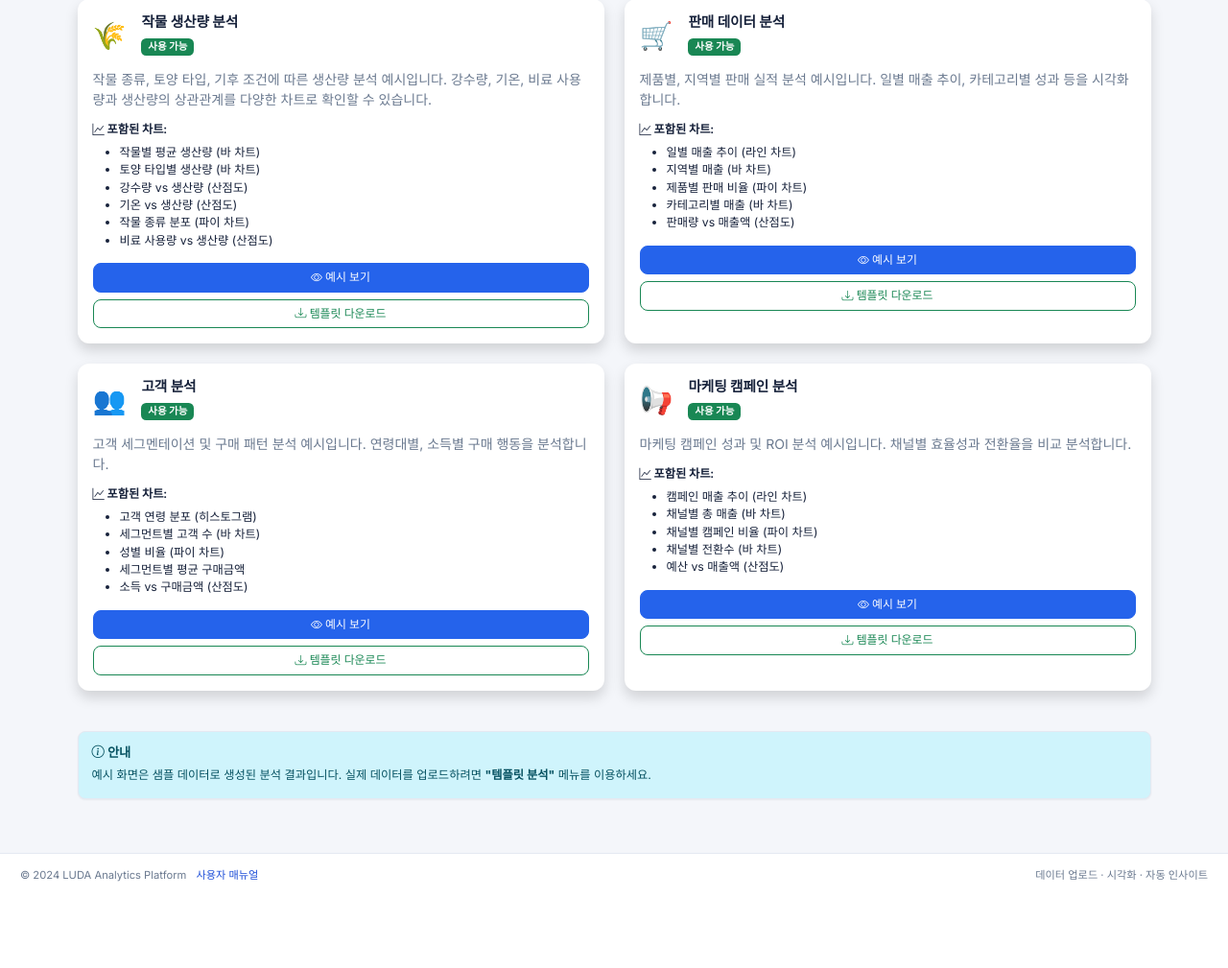
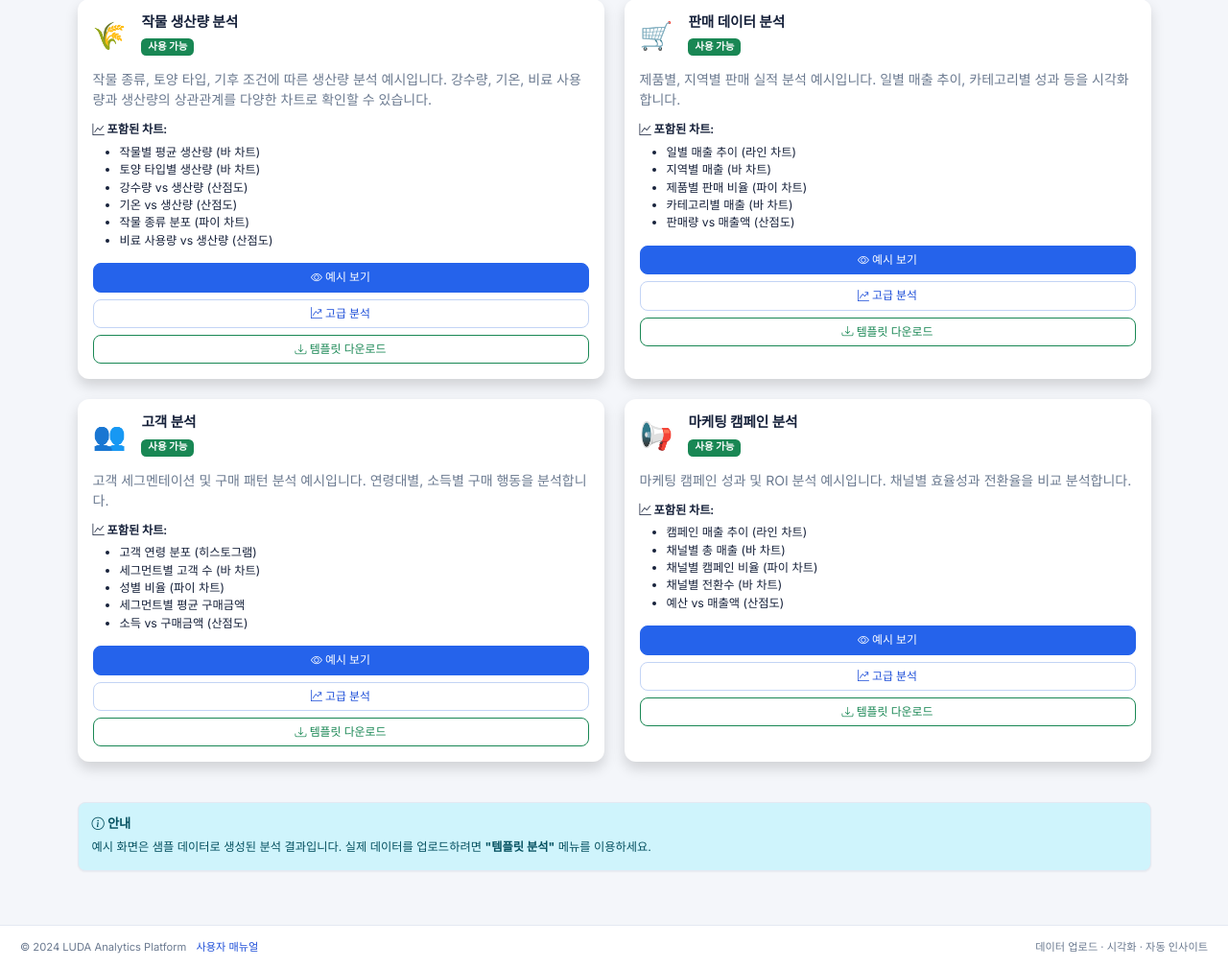
Before and after one commit to luda-data-ai-lab/luda-analytics-platform, a Flask app: page /examples in a window 1280 px wide. Shown: the part 160-1169 px from the top of the page at 96% size. Before the commit the page ends 1079 px from the top, so only its background shows below. Run offline with Flask 3, Linux system fonts and the light colour scheme; the visitor is signed in with stand-in values (Sample User, id 1); some libraries are stand-ins or nearby versions.

Commit message:
feat(examples): 예시 화면에서 샘플 데이터로 고급 분석 바로 실행
Co-Authored-By: Devin AI <158243242+devin-ai-integration[bot]@users.noreply.github.com>

```diff
--- a/app.py
+++ b/app.py
@@ -2842,8 +2842,48 @@ def example_view(template_type):
                            charts=charts,
                            metrics=metrics,
                            insights=insights,
+                           example_type=template_type,
                            data=df.head(100).to_dict('records'),
                            columns=df.columns.tolist())
+
+
+@app.route('/example/<template_type>/advanced')
+@login_required
+def example_advanced_analytics(template_type):
+    """예시 샘플을 내 데이터셋으로 적재한 뒤 고급 분석으로 이동"""
+    if template_type not in TEMPLATES:
+        flash('잘못된 템플릿 유형입니다.' if session.get('language') == 'ko' else 'Invalid template type.', 'danger')
+        return redirect(url_for('examples'))
+
+    sample_file = os.path.join(TEMPLATE_FOLDER, TEMPLATES[template_type]['filename'])
+    if not os.path.exists(sample_file):
+        flash('샘플 파일을 찾을 수 없습니다.' if session.get('language') == 'ko' else 'Sample file not found.', 'danger')
+        return redirect(url_for('examples'))
+
+    dataset_name = f"{TEMPLATES[template_type]['name_ko']} 예시"
+    dataset = Dataset.query.filter_by(user_id=current_user.id, name=dataset_name,
+                                      is_template=True).first()
+    if dataset is None:
+        try:
+            df = pd.read_csv(sample_file)
+            dataset = create_dataset_with_records(
+                df,
+                name=dataset_name,
+                description=f"Example: {template_type}",
+                filename=TEMPLATES[template_type]['filename'],
+                file_path=sample_file,
+                user_id=current_user.id,
+                sanitize=True,
+                is_template=True
+            )
+            db.session.commit()
+        except Exception:
+            db.session.rollback()
+            logger.exception("예시 데이터셋 생성 실패: template_type=%s", template_type)
+            flash_msg('process_failed', 'danger')
+            return redirect(url_for('example_view', template_type=template_type))
+
+    return redirect(url_for('advanced_analytics', dataset_id=dataset.id))
 
 
 @app.route('/crop_example')
--- a/templates/examples.html
+++ b/templates/examples.html
@@ -69,6 +69,10 @@
                             <i class="bi bi-eye"></i>
                             {% if current_language == 'ko' %}예시 보기{% else %}View Example{% endif %}
                         </a>
+                        <a href="{{ url_for('example_advanced_analytics', template_type='crop_yield') }}" class="btn btn-outline-primary">
+                            <i class="bi bi-graph-up-arrow"></i>
+                            {% if current_language == 'ko' %}고급 분석{% else %}Advanced Analysis{% endif %}
+                        </a>
                         <a href="{{ url_for('download_template', template_name='crop_yield') }}" class="btn btn-outline-success">
                             <i class="bi bi-download"></i>
                             {% if current_language == 'ko' %}템플릿 다운로드{% else %}Download Template{% endif %}
@@ -116,6 +120,10 @@
                         <a href="{{ url_for('example_view', template_type='sales_data') }}" class="btn btn-primary">
                             <i class="bi bi-eye"></i>
                             {% if current_language == 'ko' %}예시 보기{% else %}View Example{% endif %}
+                        </a>
+                        <a href="{{ url_for('example_advanced_analytics', template_type='sales_data') }}" class="btn btn-outline-primary">
+                            <i class="bi bi-graph-up-arrow"></i>
+                            {% if current_language == 'ko' %}고급 분석{% else %}Advanced Analysis{% endif %}
                         </a>
                         <a href="{{ url_for('download_template', template_name='sales_data') }}" class="btn btn-outline-success">
                             <i class="bi bi-download"></i>
@@ -165,6 +173,10 @@
                             <i class="bi bi-eye"></i>
                             {% if current_language == 'ko' %}예시 보기{% else %}View Example{% endif %}
                         </a>
+                        <a href="{{ url_for('example_advanced_analytics', template_type='customer_data') }}" class="btn btn-outline-primary">
+                            <i class="bi bi-graph-up-arrow"></i>
+                            {% if current_language == 'ko' %}고급 분석{% else %}Advanced Analysis{% endif %}
+                        </a>
                         <a href="{{ url_for('download_template', template_name='customer_data') }}" class="btn btn-outline-success">
                             <i class="bi bi-download"></i>
                             {% if current_language == 'ko' %}템플릿 다운로드{% else %}Download Template{% endif %}
@@ -213,6 +225,10 @@
                             <i class="bi bi-eye"></i>
                             {% if current_language == 'ko' %}예시 보기{% else %}View Example{% endif %}
                         </a>
+                        <a href="{{ url_for('example_advanced_analytics', template_type='marketing_campaign') }}" class="btn btn-outline-primary">
+                            <i class="bi bi-graph-up-arrow"></i>
+                            {% if current_language == 'ko' %}고급 분석{% else %}Advanced Analysis{% endif %}
+                        </a>
                         <a href="{{ url_for('download_template', template_name='marketing_campaign') }}" class="btn btn-outline-success">
                             <i class="bi bi-download"></i>
                             {% if current_language == 'ko' %}템플릿 다운로드{% else %}Download Template{% endif %}
--- a/templates/template_result.html
+++ b/templates/template_result.html
@@ -30,6 +30,11 @@
             <a href="{{ url_for('visualize', dataset_id=dataset.id) }}" class="btn btn-outline-secondary">
                 <i class="bi bi-bar-chart"></i>
                 {% if current_language == 'ko' %}시각화{% else %}Visualize{% endif %}
+            </a>
+            {% elif example_type %}
+            <a href="{{ url_for('example_advanced_analytics', template_type=example_type) }}" class="btn btn-primary">
+                <i class="bi bi-graph-up-arrow"></i>
+                {% if current_language == 'ko' %}예시 데이터로 고급 분석{% else %}Advanced Analysis with sample{% endif %}
             </a>
             {% endif %}
             <a href="{{ url_for('template_analysis') }}" class="btn btn-outline-primary">
```
Also changed, not shown: USER_GUIDE.md (+2 -0 lines), tests/test_app_routes.py (+29 -0 lines).
